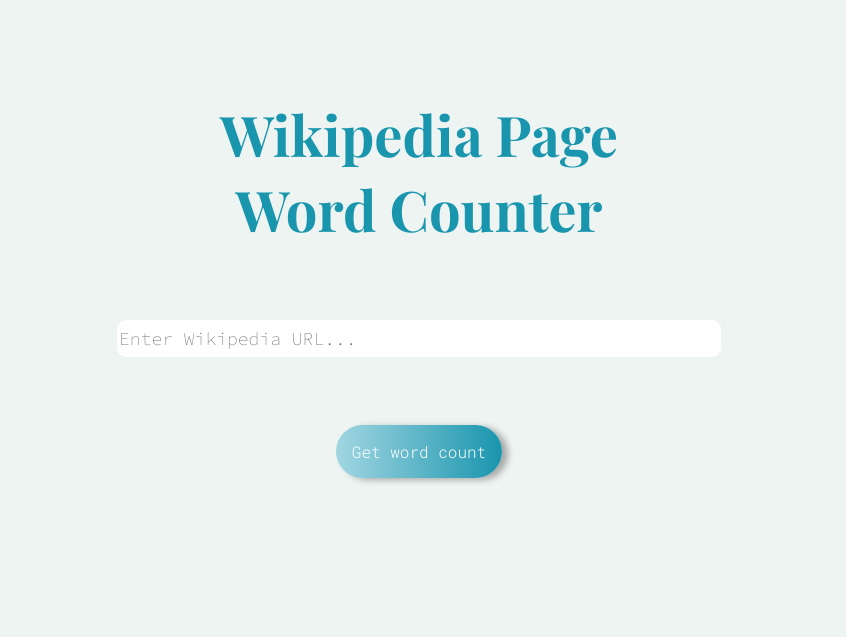
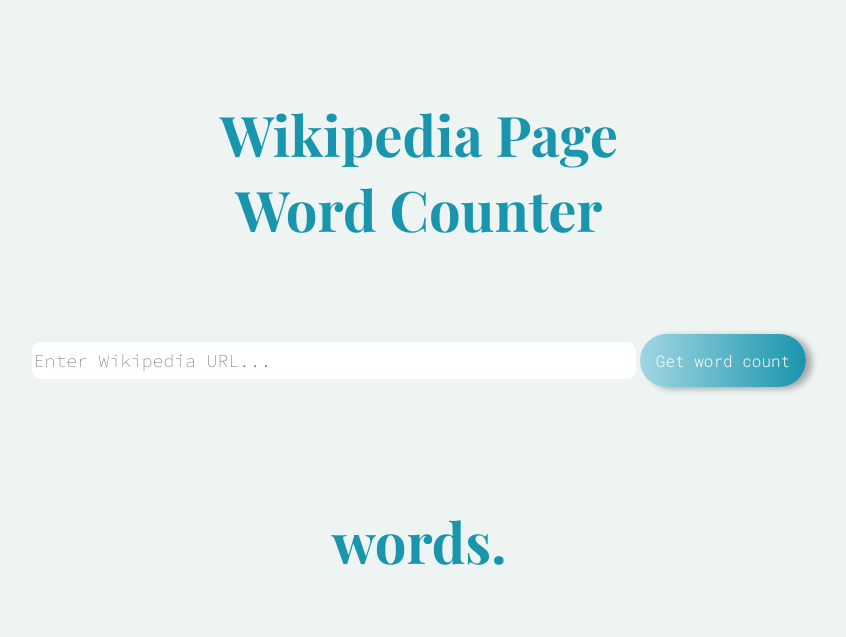
Before and after one commit to mtwickett/wikipedia-page-word-counter, a plain HTML site: page index.html in a window 1280 px wide. Shown: the whole page, without its empty margins (221-1067 px from the left). Drawn offline with nearby package versions, Linux system fonts and the light colour scheme; a web font is replaced by a local one.

Commit message:
Finished html and css

```diff
--- a/index.html
+++ b/index.html
@@ -12,10 +12,13 @@
 <body>
     <div id="container">
         <h1>Wikipedia Page<br>Word Counter</h1>
-        <form action="" id="wikipedia-url">
-            <input type="text", id="url", name="url" placeholder="Enter Wikipedia URL...">
+        <form id="word-count">
+            <input type="text", id="wikipedia-url", name="url" placeholder="Enter Wikipedia URL...">
+            <button type="submit" id="get-word-count">Get word count</button>
         </form>
-        <button type="submit" form="wikipedia-url" id="submit">Get word count</button>
+    </div>
+    <div id="word-count-display">
+        <h1><span id="number-of-words"></span>words.</h1>
     </div>
 
 </body>
--- a/styles.css
+++ b/styles.css
@@ -26,7 +26,7 @@
     text-align: center;
 }
 
-form #url {
+form #wikipedia-url {
     margin: 1em auto 2em auto;
     outline: none;
     border: none;
@@ -40,12 +40,12 @@
     font-size: 18px;
 }
 
-form #url:focus {
+form #wikipedia-url:focus {
     box-shadow: 1px 1px 1px rgba(62, 58, 58, 0.4);
     border: 1px ridge #A1D6E2;
 }
 
-div button#submit {
+div button#get-word-count {
     margin: 2em auto 0 auto;
     padding: 1em;
     background: linear-gradient(90deg, #A1D6E2, #1995AD);
@@ -60,6 +60,7 @@
     font-size: 1em;
 }
 
-div button#submit:hover {
+div button#get-word-count:hover {
     transform: scale(1.2);
+     cursor: pointer;
 }
```
Also changed, not shown: script.js (added).
